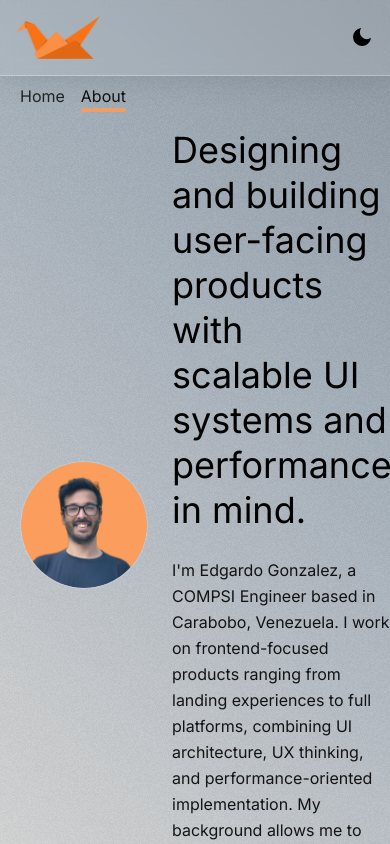
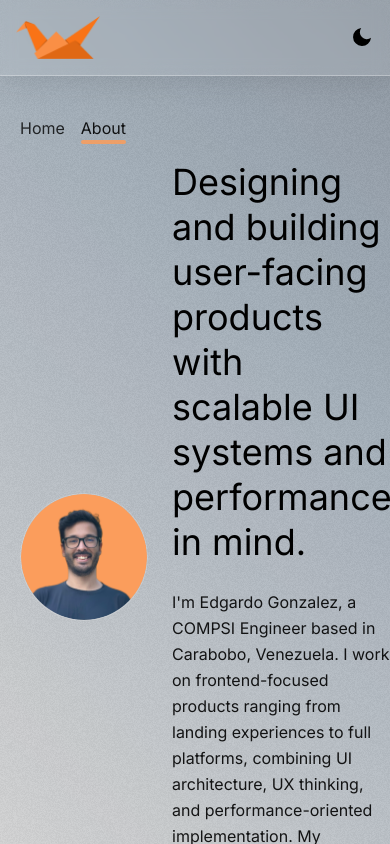
Before and after one commit to maliceedg/portfolio, a Next.js app: page /about in a window 390 px wide. Built offline with nearby package versions, Linux system fonts and the light colour scheme; a web font is replaced by a local one.

Commit message:
increased breadcrumb top margin for small screens

```diff
--- a/app/about/page.tsx
+++ b/app/about/page.tsx
@@ -6,7 +6,7 @@ import Image from "next/image";
 export default function AboutPage() {
   return (
     <main className={styles.container}>
-      <div className="container mx-auto max-w-6xl md:mt-32 mt-16 lg:p-4 md:p-3 p-5">
+      <div className="container mx-auto max-w-6xl md:mt-32 mt-24 lg:p-4 md:p-3 p-5">
         <header className="w-full">
           <div className="flex gap-4 mb-4">
             <Link href="/" className="opacity-80">
--- a/app/projects/page.tsx
+++ b/app/projects/page.tsx
@@ -42,7 +42,7 @@ export default function ProjectsPage({ searchParams }: ProjectsPageProps) {
     content = (
       <>
         {/* Detail for activeProject */}
-        <section className="space-y-10">
+        <section className="space-y-12">
           {/* Header */}
           <div className="flex items-start justify-between flex-wrap gap-6">
             <div className="min-w-0">
@@ -321,7 +321,7 @@ export default function ProjectsPage({ searchParams }: ProjectsPageProps) {
 
   return (
     <main className={styles.container}>
-      <div className="container mx-auto max-w-6xl md:mt-32 mt-16 lg:p-4 md:p-3 p-5">
+      <div className="container mx-auto max-w-6xl md:mt-32 mt-24 lg:p-4 md:p-3 p-5">
         {/* Breadcrumb */}
         <div className="flex gap-4 mb-8">
           <Link href="/" className="opacity-80">
```
